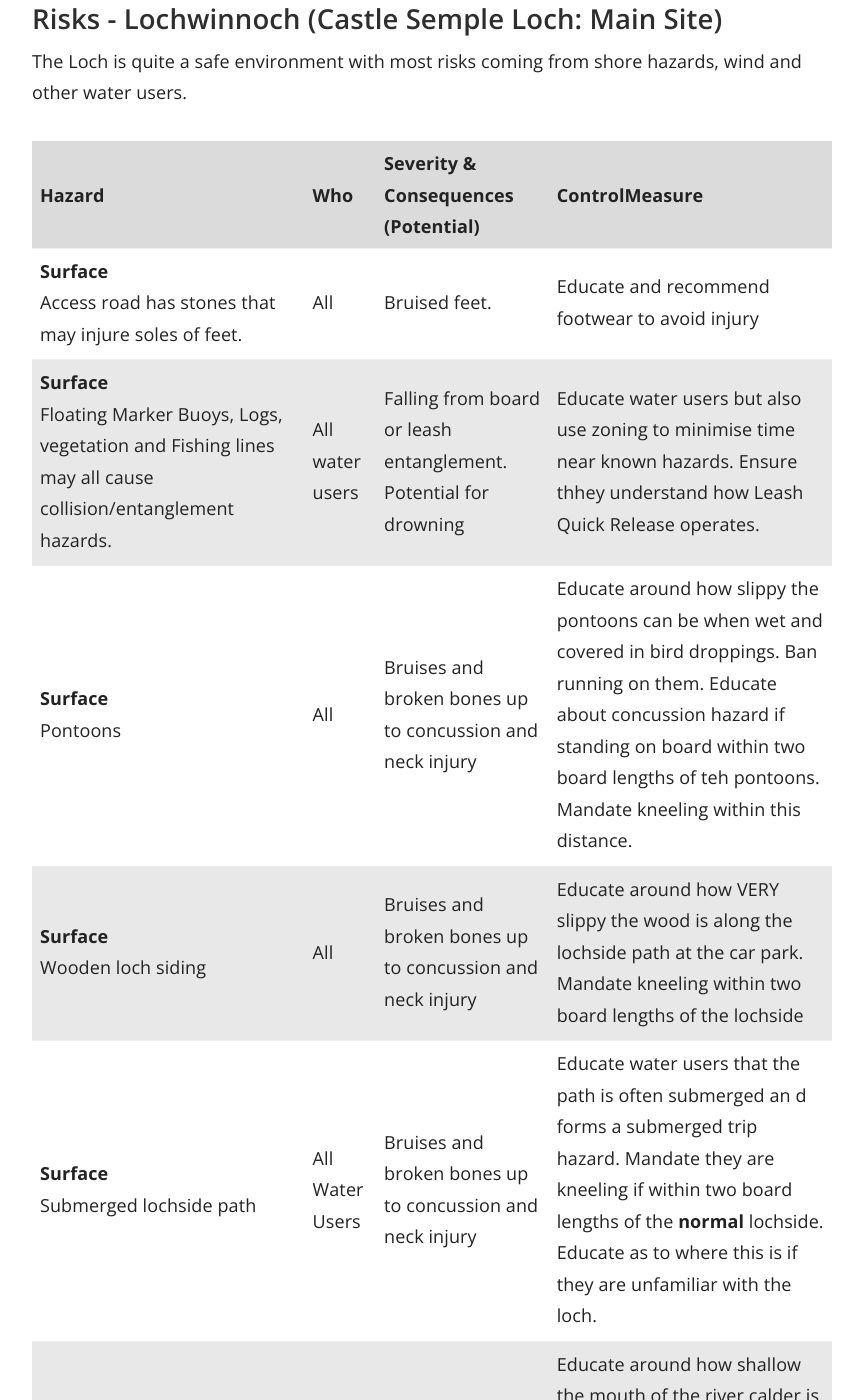
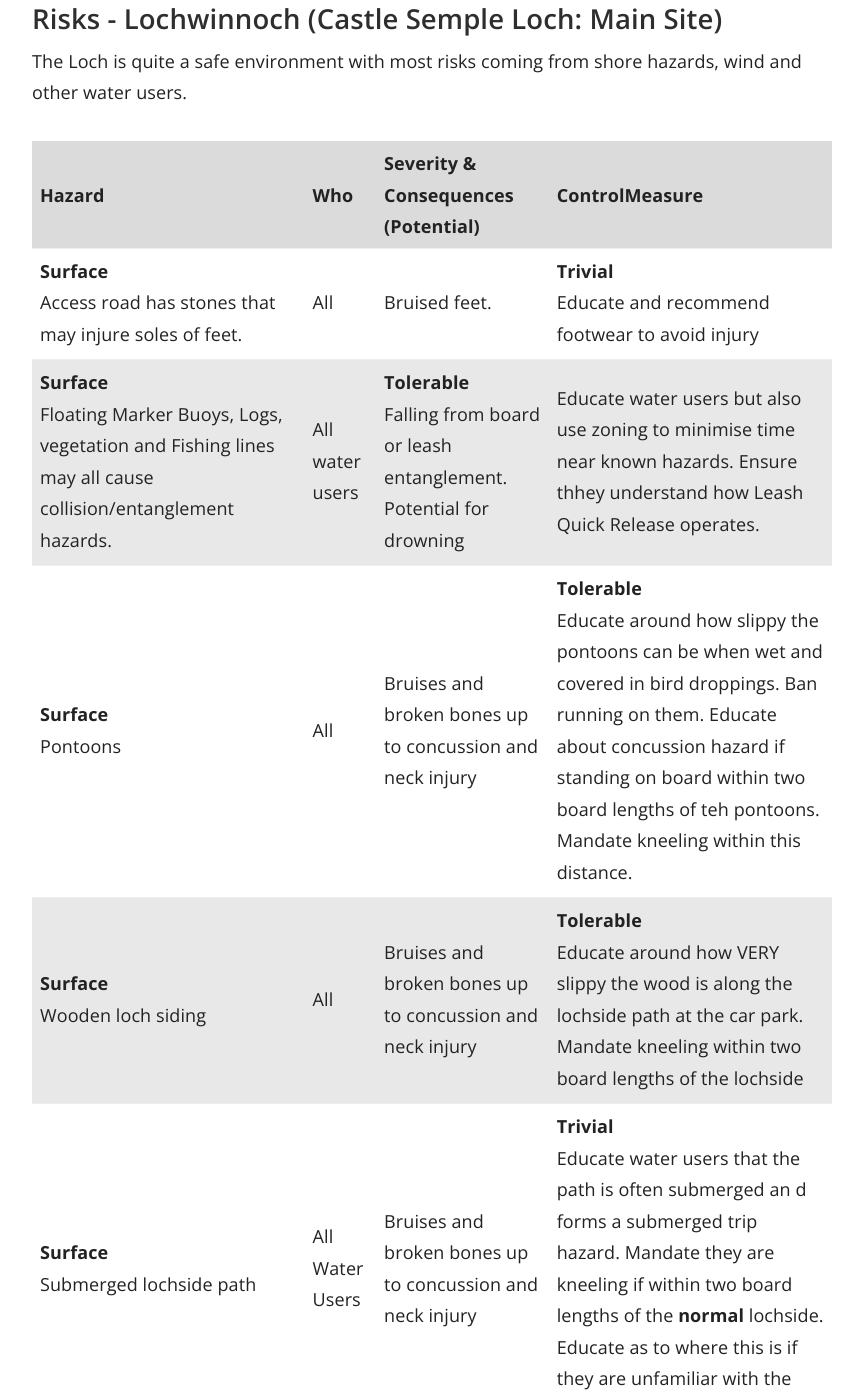
Before and after one commit to numbat70/clyde, a Jekyll site: the page built from _docs/Content/20-SUP_RISK.md, in a window 1280 px wide and 1400 px high, scrolled down 4707 px. Shown: the whole window, without its empty margins (358-1221 px from the left). Built offline with Jekyll 4.4.1, drawn with Linux system fonts in a browser that asks for light colours; some of the changed text lies outside the part shown.

Commit message:
Update 20-SUP_RISK.md
mk

```diff
--- a/_docs/Content/20-SUP_RISK.md
+++ b/_docs/Content/20-SUP_RISK.md
@@ -65,15 +65,15 @@ The Loch is quite a safe environment with most risks coming from shore hazards,
 
 Hazard | Who | Severity & Consequences (Potential) | ControlMeasure
 --- | --- | --- | ---
-**Surface** <br>Access road has stones that may injure soles of feet.  | All | Bruised feet. | Educate and recommend footwear to avoid injury
-**Surface** <br>Floating Marker Buoys, Logs, vegetation and Fishing lines may all cause collision/entanglement hazards.  | All water users | Falling from board or leash entanglement. Potential for drowning |  Educate water users but also use zoning to minimise time near known hazards. Ensure thhey understand how Leash Quick Release operates.
-**Surface** <br>Pontoons | All |  Bruises and broken bones up to concussion and neck injury  |  Educate around how slippy the pontoons can be when wet and covered in bird droppings. Ban running on them. Educate about concussion hazard if standing on board within two board lengths of teh pontoons. Mandate kneeling within this distance.
-**Surface** <br>Wooden loch siding  | All |  Bruises and broken bones up to concussion and neck injury   |  Educate around how VERY slippy the wood is along the lochside path at the car park. Mandate kneeling within two board lengths of the lochside
-**Surface** <br>Submerged lochside path | All Water Users |  Bruises and broken bones up to concussion and neck injury  |  Educate water users that the path is often submerged an d forms a submerged trip hazard. Mandate they are kneeling if within two board lengths of the **normal** lochside. Educate as to where this is if they are unfamiliar with the loch.
-**Surface** <br>River Calder | All Water Users |  Bruises and broken bones up to concussion and neck injury. Drowning  |  Educate around how shallow the mouth of the river calder is. Highlight that treee branches and other hazards are washed down it and may cause submerged hazards. Zone to avoid but mandate kneeling if forced to cross this area (usually to avoid strong SW winds).
-**Others** <br>Rowers, Sailors, Kayakers, Powerboats and other SUP users | All water users | Low likelihood of collission |  These users normally follow preictable patterns and can be avoided with simple zoning and awareness given in on shore briefing (See Dynamic Risks)
-**Environment** <br>Fog can lie heavily over the lochs water surface. It may feel reasonable to enter the water but upon losing site of shore it is easy to become disoriented. | All water users | Infrequent an more prevalent in early morning sessions |  Do not run sessions when there is fog on the loch. Wait for it to clear. Educate that the rowing lane markers can be used as reference points if needed.
-**Environment** <br>Blue Green Algae | All Water Users | Potential for stomache upsets if ingested | Educate water users to limit ingestion of the water and to wash hands and face before any subsequent activities.
+**Surface** <br>Access road has stones that may injure soles of feet.  | All | Bruised feet. | **Trivial**<br>Educate and recommend footwear to avoid injury
+**Surface** <br>Floating Marker Buoys, Logs, vegetation and Fishing lines may all cause collision/entanglement hazards.  | All water users | **Tolerable**<br> Falling from board or leash entanglement. Potential for drowning |  Educate water users but also use zoning to minimise time near known hazards. Ensure thhey understand how Leash Quick Release operates.
+**Surface** <br>Pontoons | All |  Bruises and broken bones up to concussion and neck injury  |  **Tolerable**<br> Educate around how slippy the pontoons can be when wet and covered in bird droppings. Ban running on them. Educate about concussion hazard if standing on board within two board lengths of teh pontoons. Mandate kneeling within this distance.
+**Surface** <br>Wooden loch siding  | All |  Bruises and broken bones up to concussion and neck injury   |  **Tolerable**<br> Educate around how VERY slippy the wood is along the lochside path at the car park. Mandate kneeling within two board lengths of the lochside
+**Surface** <br>Submerged lochside path | All Water Users |  Bruises and broken bones up to concussion and neck injury  |  **Trivial**<br> Educate water users that the path is often submerged an d forms a submerged trip hazard. Mandate they are kneeling if within two board lengths of the **normal** lochside. Educate as to where this is if they are unfamiliar with the loch.
+**Surface** <br>River Calder | All Water Users |  Bruises and broken bones up to concussion and neck injury. Drowning  |  **Tolerable**<br> Educate around how shallow the mouth of the river calder is. Highlight that treee branches and other hazards are washed down it and may cause submerged hazards. Zone to avoid but mandate kneeling if forced to cross this area (usually to avoid strong SW winds).
+**Others** <br>Rowers, Sailors, Kayakers, Powerboats and other SUP users | All water users | Low likelihood of collission |  **Tolerable**<br> These users normally follow preictable patterns and can be avoided with simple zoning and awareness given in on shore briefing (See Dynamic Risks)
+**Environment** <br>Fog can lie heavily over the lochs water surface. It may feel reasonable to enter the water but upon losing site of shore it is easy to become disoriented. | All water users | **Trivial**<br>Infrequent an more prevalent in early morning sessions |  Do not run sessions when there is fog on the loch. Wait for it to clear. Educate that the rowing lane markers can be used as reference points if needed.
+**Environment** <br>Blue Green Algae | All Water Users | Potential for stomache upsets if ingested | **Tolerable**<br> Educate water users to limit ingestion of the water and to wash hands and face before any subsequent activities.
 
 ## Risks - Dynamic
 
```
